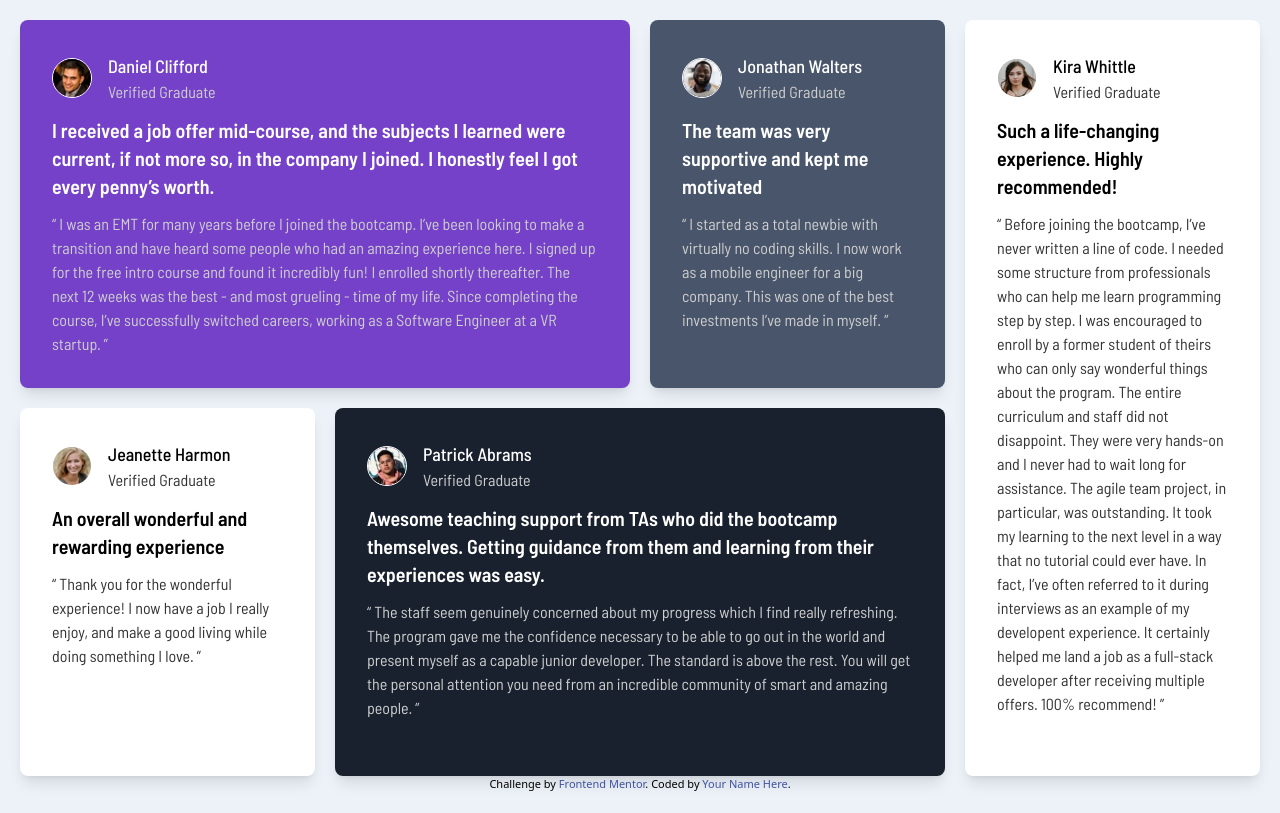
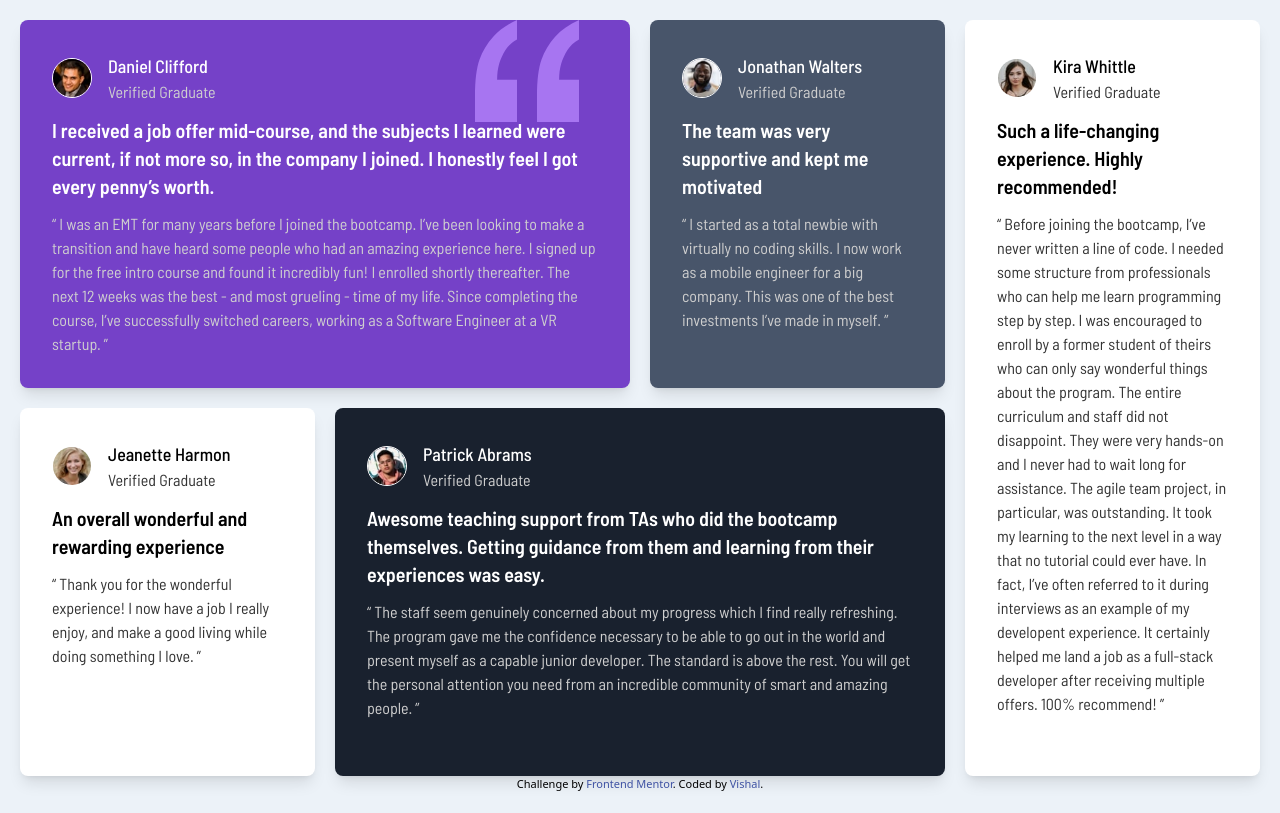
Before and after one commit to vb8146649/testimonials-card, a plain HTML site: page index.html in a window 1280 px wide. Drawn offline with Linux system fonts and the light colour scheme.

Commit message:
added the forgotten svg and updated the readme

```diff
--- a/index.html
+++ b/index.html
@@ -31,7 +31,7 @@
 <body class="p-5 min-h-screen flex flex-col bg-[hsl(210,46%,95%)]">
   <main class="flex-grow flex justify-center items-center ">
     <div class="font-barlow grid lg:grid-cols-4 lg:max-w-[80rem]  lg:grid-rows-2 gap-5 " id="card-section">
-      <div class="bg-[hsl(263,55%,52%)] text-[hsl(0,0%,81%)] lg:row-span-1 lg:col-start-1 lg:col-span-2 p-8 rounded-lg shadow-lg ">
+      <div class="bg-[hsl(263,55%,52%)] bg-[url('images/bg-pattern-quotation.svg')] bg-[90%_0px] bg-no-repeat text-[hsl(0,0%,81%)] lg:row-span-1 lg:col-start-1 lg:col-span-2 p-8 rounded-lg shadow-lg ">
         <div class="flex flex-row items-center">
           <img src="images/image-daniel.jpg" class="me-4 w-10 rounded-full border  border-white" alt="">
           <p>
@@ -131,7 +131,7 @@
   <footer>
     <div class="attribution">
       Challenge by <a href="https://www.frontendmentor.io?ref=challenge" target="_blank">Frontend Mentor</a>.
-      Coded by <a href="#">Your Name Here</a>.
+      Coded by <a href="https://vb8146649.github.io/portfolio/">Vishal</a>.
     </div>
   </footer>
 </body>
```
Also changed, not shown: output.css, screenshot.png (added), 2 other files.
